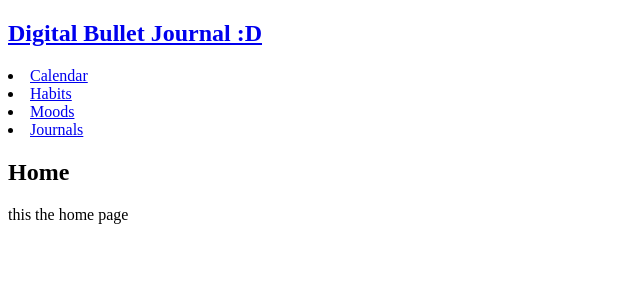
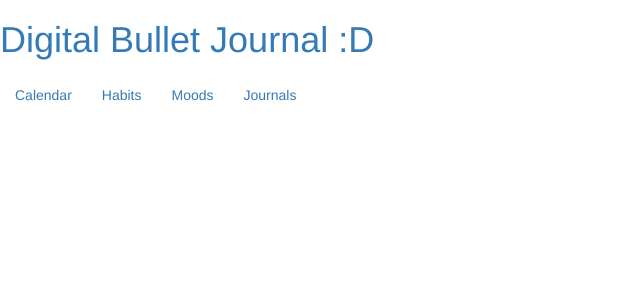
Before and after one commit to atakux/week4_proj, a Flask app: page / in a window 1280 px wide. Shown: the top 300 px of the page, without its empty margins (0-640 px from the left). Run offline with Flask 2, Linux system fonts and the light colour scheme.

Commit message:
new changes

```diff
--- a/main.py
+++ b/main.py
@@ -44,7 +44,8 @@
 
 @app.route("/")
 def home():
-    return render_template('home.html', subtitle='Home', text='this the home page')
+    #return render_template('home.html', subtitle='Home', text='this the home page')
+    return render_template('home.html')
 
 
 @app.route("/register", methods=['GET', 'POST'])
--- a/templates/layout.html
+++ b/templates/layout.html
@@ -1,18 +1,36 @@
 <!DOCTYPE HTML>
 <html>
     <head>
+        <!-- Latest compiled and minified CSS -->
+        <link rel="stylesheet" href="https://cdn.jsdelivr.net/npm/bootstrap@3.4.1/dist/css/bootstrap.min.css" integrity="sha384-HSMxcRTRxnN+Bdg0JdbxYKrThecOKuH5zCYotlSAcp1+c8xmyTe9GYg1l9a69psu" crossorigin="anonymous">
+
+        <!-- Optional theme -->
+        <link rel="stylesheet" href="https://cdn.jsdelivr.net/npm/bootstrap@3.4.1/dist/css/bootstrap-theme.min.css" integrity="sha384-6pzBo3FDv/PJ8r2KRkGHifhEocL+1X2rVCTTkUfGk7/0pbek5mMa1upzvWbrUbOZ" crossorigin="anonymous">
+
+        <!-- Latest compiled and minified JavaScript -->
+        <script src="https://cdn.jsdelivr.net/npm/bootstrap@3.4.1/dist/js/bootstrap.min.js" integrity="sha384-aJ21OjlMXNL5UyIl/XNwTMqvzeRMZH2w8c5cRVpzpU8Y5bApTppSuUkhZXN0VxHd" crossorigin="anonymous"></script>
+
         <title>Digital Bullet Journal</title>
     </head>
 
     <body>
-		<nav>
+		<!-- <nav> -->
 			<!--TODO make Calendar, Habits, Moods, Journals pages and substitute here-->
-			<h1><a href="{{ url_for('home') }}">Digital Bullet Journal :D</a></h1>
-			<li><a href="{{ url_for('home') }}">Calendar</a></li>
-			<li><a href="{{ url_for('home') }}">Habits</a></li>
-			<li><a href="{{ url_for('home') }}">Moods</a></li>
-			<li><a href="{{ url_for('home') }}">Journals</a></li>
-		</nav>
+
+            <h1><a href="{{ url_for('home') }}">Digital Bullet Journal :D</a></h1>
+
+            <ul class="nav navbar-nav d-inline-flex">
+
+                <li class="list-inline-item"><a class="nav-link active" href="{{ url_for('home') }}">Calendar</a></li>
+                <li class="list-inline-item"><a class="nav-link active" href="{{ url_for('home') }}">Habits</a></li>
+                <li class="nav-item"><a class="nav-link active" href="{{ url_for('home') }}">Moods</a></li>
+                <li class="nav-item"><a class="nav-link active" href="{{ url_for('home') }}">Journals</a></li>
+
+            </ul>
+
+
+
+		<!-- </nav> -->
 
         {% with messages = get_flashed_messages(with_categories=true) %}
             {% if messages %}
```
Also changed, not shown: profiles.db (added).
